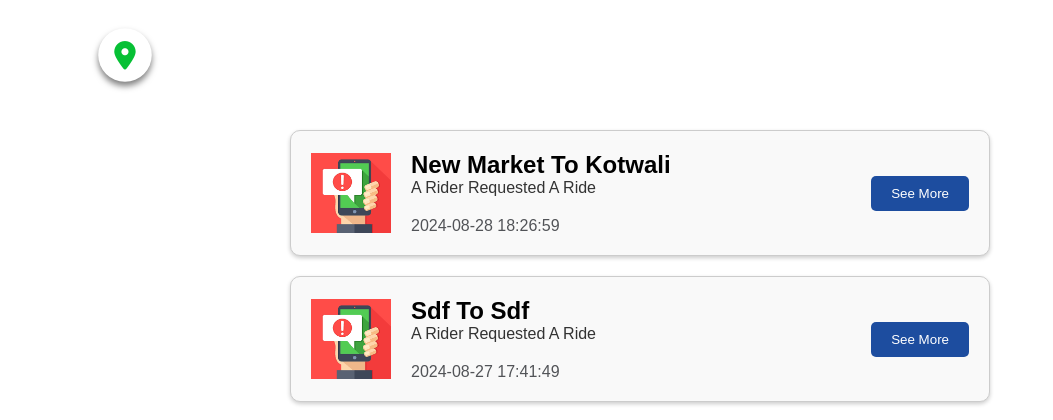
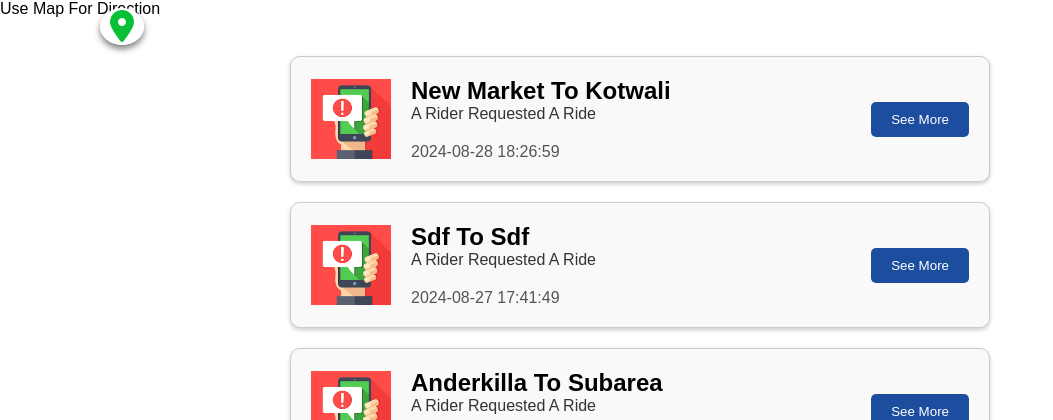
Before and after one commit to AdibAFC/IP_MamaJaba, a PHP site: page /driver.php in a window 1280 px wide. Shown: the part 96-516 px from the top of the page, without its empty margins (0-1053 px from the left). Run offline with PHP 8.4, Linux system fonts and the light colour scheme; the visitor is signed in with stand-in values (Sample User, id 1); data comes from the database, SQL or seed files in the repository.

Commit message:
Update driver.php

```diff
--- a/Drivers/driver.php
+++ b/Drivers/driver.php
@@ -83,9 +83,16 @@
             </div>
         </div>
     </nav>
-    <div class="mapbtn">
+<!--     <div class="mapbtn">
         <button class="beating-button" onclick="openmap()"><i class="fa-solid fa-location-dot fa-2xl"
                 style="color: #07c035;"></i><button>
+    </div> -->
+    <div class="mapbtn">
+        <div class="icon map">
+            <div class="tooltip">Use Map For Direction</div>
+            <span class="beating-button" onclick="openmap()"><i class="fa-solid fa-location-dot fa-2xl" style="color: #07c035;"></i></span>
+
+        </div>
     </div>
     <div class="overlay" onclick="closemap()"></div>
     <div class="map-container" id="popup">
```
